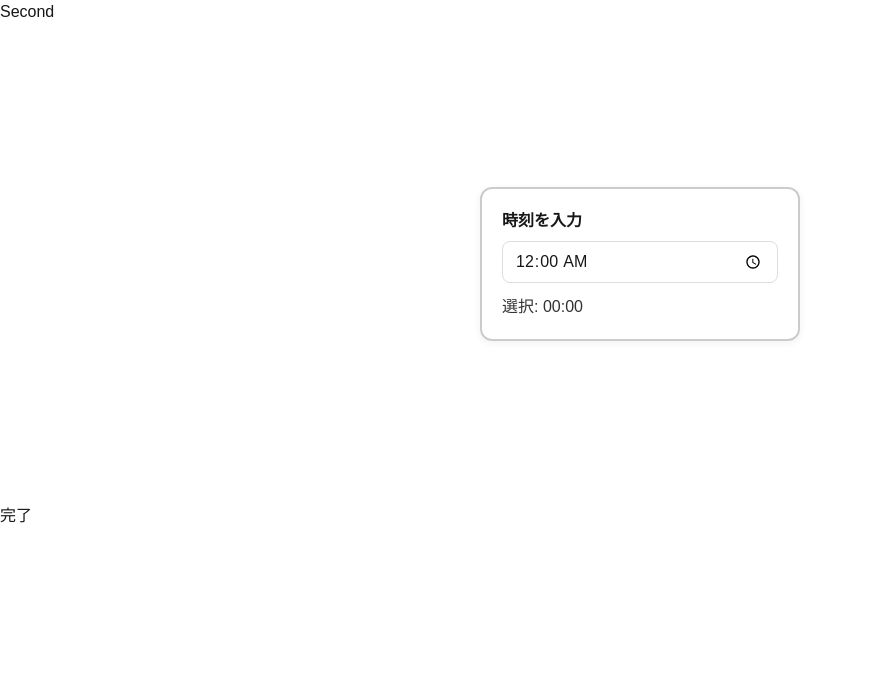
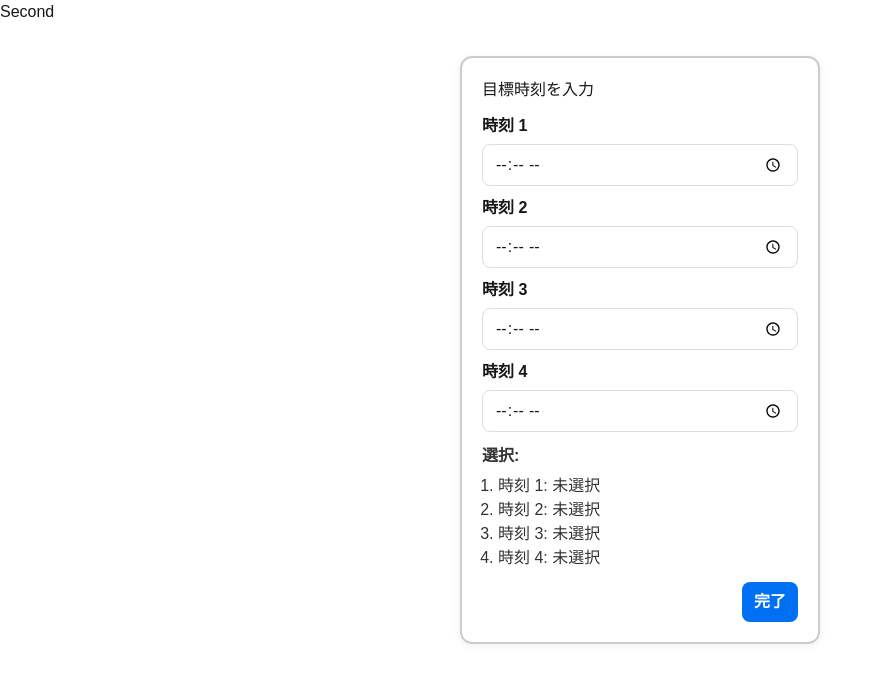
Before and after one commit to funswift/funswift-education, a Next.js app: page /second in a window 1280 px wide. Shown: the top 682 px of the page, without its empty margins (0-882 px from the left). Built offline with nearby package versions, Linux system fonts and the light colour scheme.

Commit message:
目標入力項目を四つにした

```diff
--- a/src/app/goal/goal.tsx
+++ b/src/app/goal/goal.tsx
@@ -13,8 +13,19 @@ export default function First() {
 
 
 
-        <div style={{ marginTop: 12 }}>
-          <Link href="/second">目標を入力する</Link>
+        <div style={{ marginTop: 12, textAlign: "right" }}>
+          <Link
+          href="/second"
+          style={{
+                display: "inline-block",
+                padding: "8px 12px",
+                borderRadius: 8,
+                backgroundColor: "#0070f3",
+                color: "#fff",
+                textDecoration: "none",
+                fontWeight: 600,
+              }}>目標を入力する
+              </Link>
         </div>
       </div>
     </div>
--- a/src/app/second/goal_input.tsx
+++ b/src/app/second/goal_input.tsx
@@ -1,25 +1,66 @@
 "use client";
 
 import React, { useState } from "react";
+import Link from "next/link";
 
 export default function GoalInput() {
-  // 目標時間入力
-  const [time, setTime] = useState("00:00");
+  // 4つの目標時刻を管理する配列
+  const [times, setTimes] = useState<string[]>(["", "", "", ""]);
+
+  const handleChange = (index: number, value: string) => {
+    setTimes(prev => {
+      const next = [...prev];
+      next[index] = value;
+      return next;
+    });
+  };
 
   return (
     <div style={{ display: "flex", justifyContent: "center", alignItems: "center", minHeight: "60vh", padding: "2rem" }}>
-      <div style={{ width: 320, border: "2px solid #ccc", borderRadius: 12, padding: "1.25rem", boxShadow: "0 2px 8px rgba(0,0,0,0.06)" }}>
-        <label htmlFor="time-input" style={{ display: "block", marginBottom: ".5rem", fontWeight: 600 }}>
-          時刻を入力
-        </label>
-        <input
-          id="time-input"
-          type="time"
-          value={time}
-          onChange={(e: React.ChangeEvent<HTMLInputElement>) => setTime(e.target.value)}
-          style={{ width: "100%", padding: ".5rem .75rem", fontSize: "1rem", borderRadius: 8, border: "1px solid #ddd" }}
-        />
-        <p style={{ marginTop: ".75rem", color: "#333" }}>選択: {time || "未選択"}</p>
+      <div style={{ width: 360, border: "2px solid #ccc", borderRadius: 12, padding: "1.25rem", boxShadow: "0 2px 8px rgba(0,0,0,0.06)" }}>
+        <h2 style={{ margin: 0, marginBottom: 12 }}>目標時刻を入力</h2>
+
+        {times.map((t, i) => (
+          <div key={i} style={{ marginBottom: 10 }}>
+            <label htmlFor={`time-input-${i}`} style={{ display: "block", marginBottom: 6, fontWeight: 600 }}>
+              時刻 {i + 1}
+            </label>
+            <input
+              id={`time-input-${i}`}
+              type="time"
+              value={t}
+              onChange={(e: React.ChangeEvent<HTMLInputElement>) => handleChange(i, e.target.value)}
+              style={{ width: "100%", padding: ".5rem .75rem", fontSize: "1rem", borderRadius: 8, border: "1px solid #ddd" }}
+            />
+          </div>
+        ))}
+
+        <div style={{ marginTop: 12, color: "#333" }}>
+          <strong>選択:</strong>
+          <ul style={{ margin: "6px 0 0 16px", padding: 0 }}>
+            {times.map((t, i) => (
+              <li key={i} style={{ listStyle: "decimal" }}>{`時刻 ${i + 1}: ${t || "未選択"}`}</li>
+            ))}
+          </ul>
+
+          {/* 完了ボタンをボックス内に配置 */}
+          <div style={{ marginTop: 12, textAlign: "right" }}>
+            <Link
+              href="/"
+              style={{
+                display: "inline-block",
+                padding: "8px 12px",
+                borderRadius: 8,
+                backgroundColor: "#0070f3",
+                color: "#fff",
+                textDecoration: "none",
+                fontWeight: 600,
+              }}
+            >
+              完了
+            </Link>
+          </div>
+        </div>
       </div>
     </div>
   );
--- a/src/app/second/page.tsx
+++ b/src/app/second/page.tsx
@@ -10,7 +10,6 @@ export default function Second() {
       {/* 戻るボタン */}
   <h1>Second</h1>
   <GoalInput />
-      <Link href="/">完了</Link>
 
 
     </div>
```
